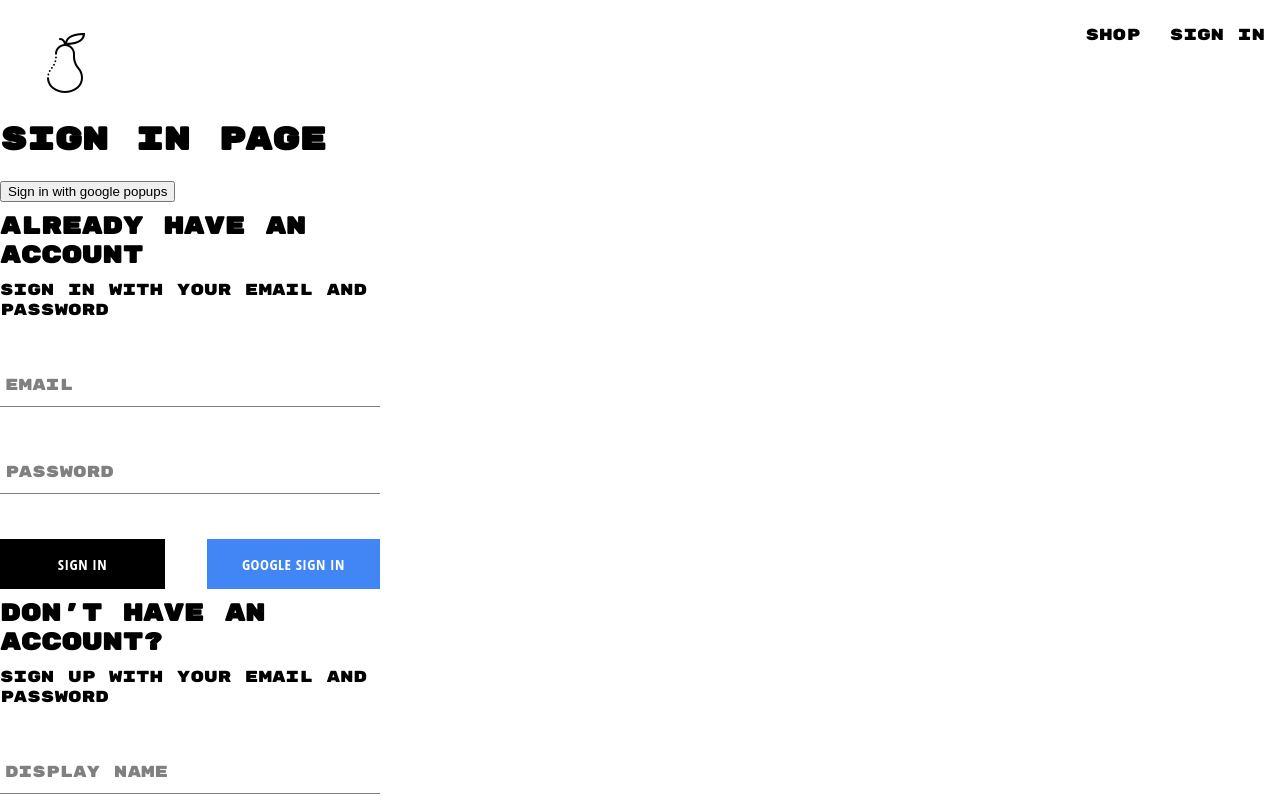
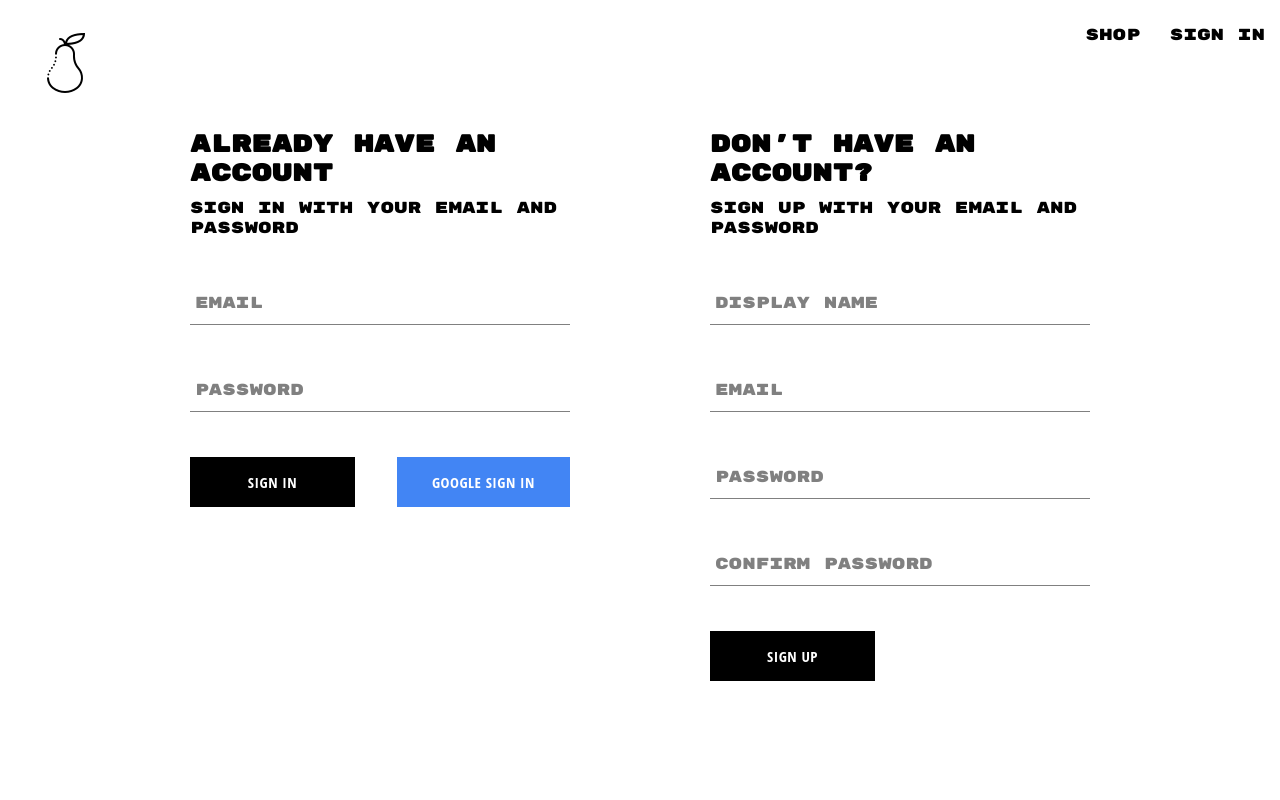
Before and after one commit to f4kermak3r/eshop, a React (Create React App) app: page /auth in a window 1280 px wide. Shown: the top 800 px of the page. Built offline with nearby package versions, Linux system fonts and the light colour scheme.

Commit message:
create authentication component

```diff
--- a/src/components/sign-in/signin.component.jsx
+++ b/src/components/sign-in/signin.component.jsx
@@ -20,6 +20,10 @@
   const [formFields, setFormFields] = useState(defaultFormFields);
   const { email, password } = formFields;
 
+  const resetFormFields = () => {
+    setFormFields(defaultFormFields);
+  };
+
   // const resetFormFields = () => {
   //   setFormFields(defaultFormFields);
   // };
@@ -34,8 +38,24 @@
   const handleSubmit = async (event) => {
     event.preventDefault();
 
-    const response = await signInAuthUserWithEmailAndPassword(email, password);
-    console.log(response);
+    try {
+      const response = await signInAuthUserWithEmailAndPassword(
+        email,
+        password
+      );
+      console.log(response);
+      resetFormFields();
+    } catch (err) {
+      if (err.code === "auth/too-many-requests") {
+        alert("Please wait, there was too many requests");
+      }
+      if (err.code === "auth/user-not-found") {
+        alert("User was not found");
+      }
+      if (err.code === "auth/wrong-password") {
+        alert("Password is incorrect");
+      }
+    }
   };
 
   const handleChange = (event) => {
@@ -73,7 +93,7 @@
 
         <div className="buttons-container">
           <Button type="submit">Sign in</Button>
-          <Button buttonType="google" onClick={signInWithGoogle}>
+          <Button type="button" buttonType="google" onClick={signInWithGoogle}>
             Google sign in
           </Button>
         </div>
--- a/src/routes/authentication/authentication.component.jsx
+++ b/src/routes/authentication/authentication.component.jsx
@@ -1,21 +1,11 @@
-import {
-  signInWithGooglePopup,
-  signInWithGoogleRedirect,
-  createUserDocumentFromAuth,
-} from "../../utils/firebase/firebase.utils";
-
 import SignUp from "../../components/sign-up/signup.component";
 import SignIn from "../../components/sign-in/signin.component";
 
+import "./authentication.styles.scss";
+
 const Authentication = () => {
-  const logGoogleUser = async () => {
-    const { user } = await signInWithGooglePopup();
-    const userDocRef = await createUserDocumentFromAuth(user);
-  };
   return (
-    <div>
-      <h1>Sign In page</h1>
-      <button onClick={logGoogleUser}>Sign in with google popups</button>
+    <div className="authentication-container">
       <SignIn />
       <SignUp />
     </div>
--- /dev/null
+++ b/src/routes/authentication/authentication.styles.scss
@@ -0,0 +1,6 @@
+.authentication-container {
+  display: flex;
+  width: 900px;
+  justify-content: space-between;
+  margin: 30px auto;
+}
```
